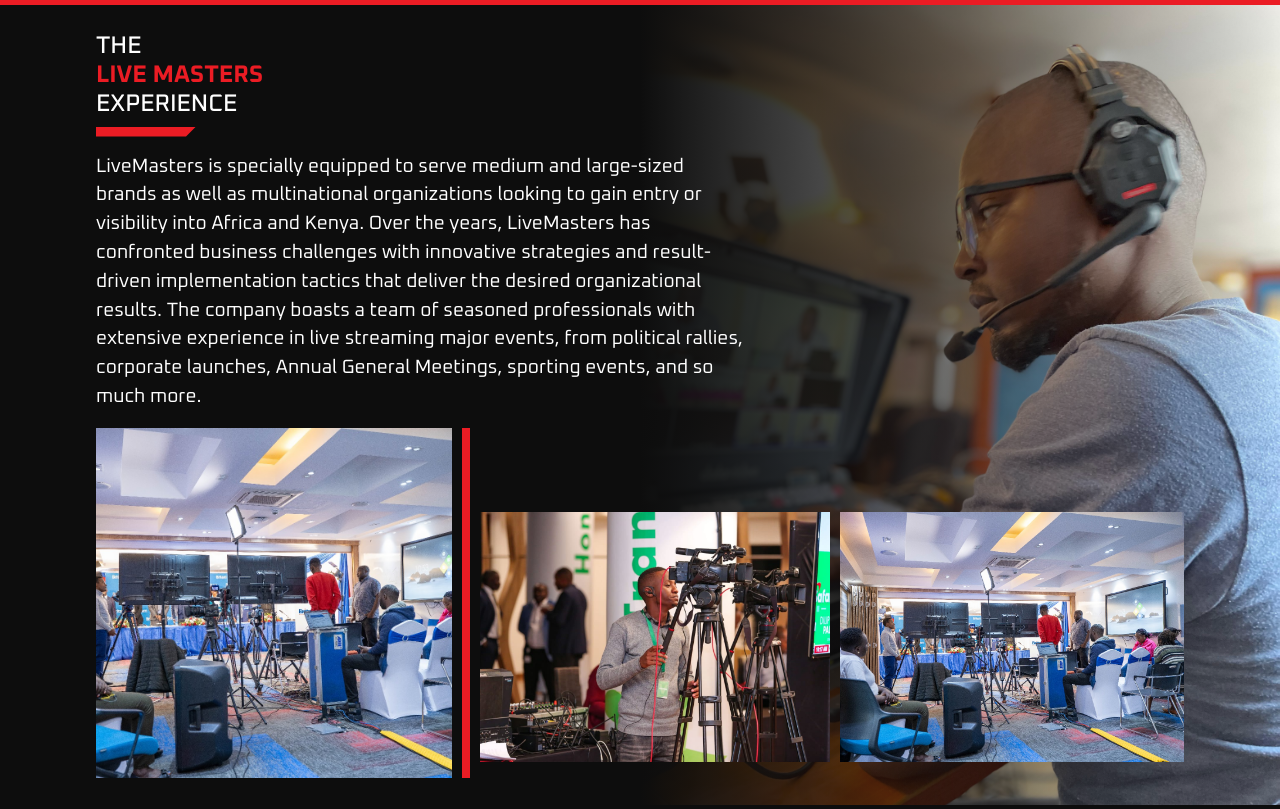
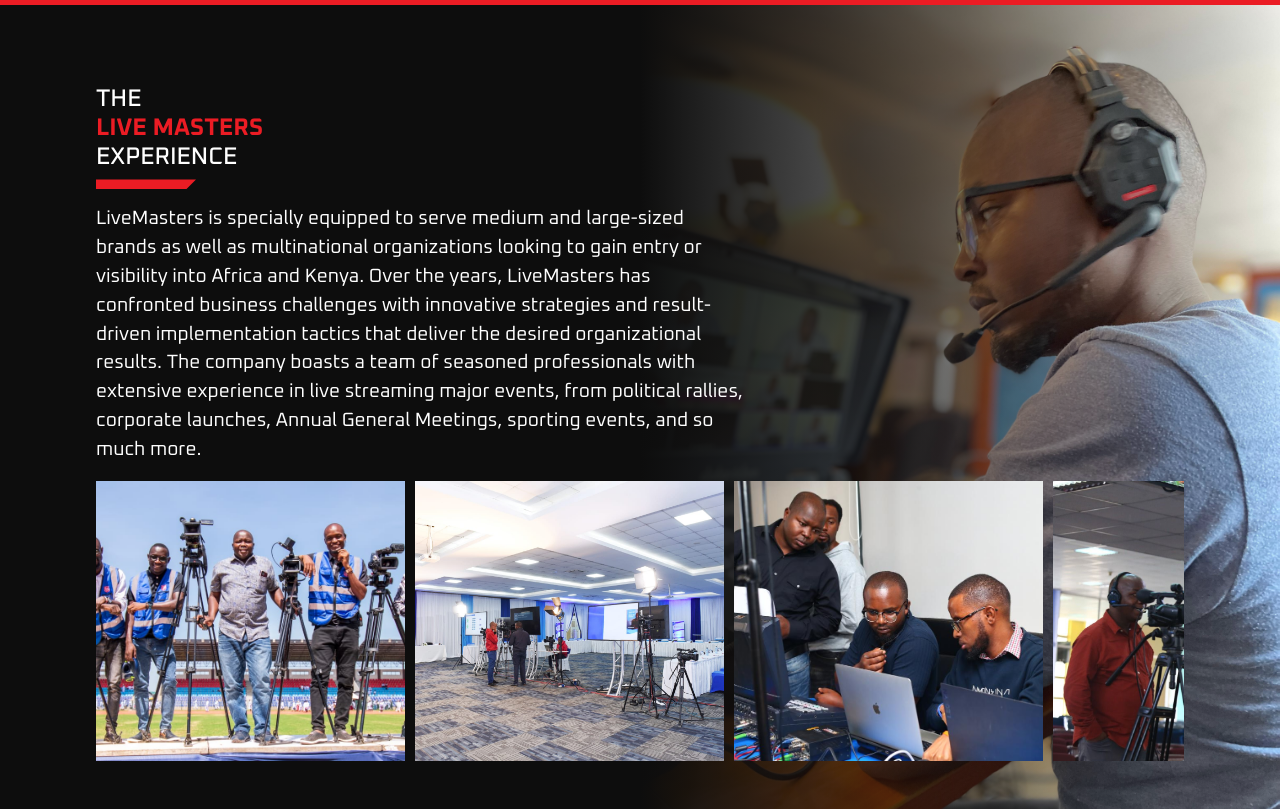
Before and after one commit to leonkae/livemasters, a Django app: template liveapp/templates/liveappTemp/experience.html in a window 1280 px wide. Run offline with Django 4.2, Linux system fonts and the light colour scheme; the template is opened without the code that fills it, so the values that code supplies are empty; some web fonts are replaced.

Commit message:
modify:templates

```diff
--- a/liveapp/static/css/global.css
+++ b/liveapp/static/css/global.css
@@ -40,7 +40,7 @@
   clip-path: polygon(0 0, 100% 0, 90% 100%, 0 100%);
 }
 .navbar-skew {
-  transform: skewX(-49deg);
+  transform: skewX(-48deg);
   width: 30px;
   background-color: var(--primary-color-red);
 }
@@ -57,11 +57,11 @@
   align-items: center;
   justify-content: center;
 }
-.logo-navbar{
+.logo-navbar {
   height: 110px;
   width: 110px;
 }
-.logo-navbar img{
+.logo-navbar img {
   height: 100%;
   width: 100%;
   object-fit: contain;
@@ -272,7 +272,7 @@
   right: 560px;
   transform: translateY(-40%);
 }
-.main-post__content_left img{
+.main-post__content_left img {
   object-fit: cover;
   object-position: center;
   height: 100%;
@@ -578,6 +578,11 @@
   color: white;
 }
 .experience-wrapper {
+  /* height: 100vh; */
+  background-color: var(--primary-color-dark);
+  position: relative;
+}
+.experience-wrapper-x {
   height: 100vh;
   background-color: var(--primary-color-dark);
   position: relative;
@@ -618,6 +623,8 @@
 .inner-experience-wrapper {
   width: 85%;
   z-index: 1000;
+  margin-bottom: 2rem;
+  margin-top: 5rem;
 }
 
 .inner-story-title span {
@@ -731,8 +738,8 @@
 .card-x-inner {
   position: relative;
   flex-shrink: 0;
-  width: 350px;
-  height: 250px;
+  width: 309px;
+  height: 280px;
   overflow: hidden;
 }
 .card-x-inner img {
@@ -968,30 +975,30 @@
   margin-top: 10px;
   padding: 10px;
 }
-.process-wrapper{
+.process-wrapper {
   height: 100vh;
   background-color: var(--primary-color-dark);
   display: flex;
   align-items: center;
   justify-content: center;
 }
-.inner-process-wrapper{
+.inner-process-wrapper {
   width: 85%;
 }
-.item-process-items{
+.item-process-items {
   display: flex;
   align-items: center;
   justify-content: center;
   margin-bottom: 1rem;
   margin-right: 1rem;
 }
-.item-left-process{
+.item-left-process {
   width: 100%;
   height: 300px;
   margin: 5px;
   position: relative;
 }
-.item-inner-content{
+.item-inner-content {
   position: absolute;
   top: 0px;
   height: 100%;
@@ -999,55 +1006,55 @@
   background-color: #0d0d0d6e;
   padding: 20px;
 }
-.inner-content-item{
+.inner-content-item {
   bottom: 0px;
   position: absolute;
 }
-.inner-content-item h1{
+.inner-content-item h1 {
   color: white;
   font-size: x-large;
 }
-.item-left-process img{
+.item-left-process img {
   height: 100%;
   width: 100%;
   object-fit: cover;
   object-position: center;
 }
-.item-process-xx-title{
+.item-process-xx-title {
   margin-bottom: 1rem;
   display: flex;
   justify-content: space-between;
   padding: 5px;
 }
-.item-process-xx-title h1{
+.item-process-xx-title h1 {
   color: white;
   font-size: larger;
 }
-.item-process-scroll{
+.item-process-scroll {
   height: 70vh;
-  overflow-x: hidden ;
+  overflow-x: hidden;
   overflow-y: scroll;
 }
-.acctual-story-arrow{
+.acctual-story-arrow {
   position: absolute;
   padding: 10px;
   bottom: 0px;
-  height: 80px;
+  height: 100px;
   width: 100%;
   display: flex;
   align-items: center;
   justify-content: center;
 }
-.acctual-story-arrow img{
+.acctual-story-arrow img {
   height: 100%;
   width: 100%;
   object-fit: contain;
 }
-.the-actual-story-item-content{
+.the-actual-story-item-content {
   height: 100%;
   position: relative;
 }
-.arrow-item{
+.arrow-item {
   width: 20px;
   height: 100%;
   clip-path: polygon(50% 100%, 0% 0%, 100% 0%);
--- a/liveapp/templates/liveappTemp/experience-two.html
+++ b/liveapp/templates/liveappTemp/experience-two.html
@@ -1,7 +1,7 @@
 {% extends "../base/base.html" %}{% load static %}{% block experience-two %}
 
 <div class="divider-line"></div>
-<div class="experience-wrapper" id="magazine">
+<div class="experience-wrapper-x" id="magazine">
   <div class="overlay-experience-wrapper">
     <div class="inner-experience-wrapper">
       <div class="inner-story-title">
--- a/liveapp/templates/liveappTemp/experience.html
+++ b/liveapp/templates/liveappTemp/experience.html
@@ -33,18 +33,11 @@
 
       <div class="experience-items">
         <div class="experience-items-inner">
-          <div class="left-side-experience">
+          <!-- <div class="left-side-experience">
             <img src="{% static 'images/family-bank.jpeg' %}" alt="" />
-            <!-- <div class="experience-content">
-              <h1>
-                Family bank <br />
-                corporate event.
-              </h1>
-            </div> -->
+          </div> -->
 
-          </div>
-
-          <div class="experience-line"></div>
+          <!-- <div class="experience-line"></div> -->
 
           <div class="experience-slider">
             <div class="center-bolt">
@@ -54,29 +47,18 @@
                     <div class="card-x-inner">
                       <img
                         loading="lazy"
-                        src="{% static 'images/redwire.jpeg' %}"
+                        src="{% static 'images/peoplesports.jpeg' %}"
                         alt=""
                       />
-                      <!-- <div class="bottom-left-x">
-                        <div class="title-line-experience">
-                          <h1>Kaizer Cheifs vs East London Fc</h1>
-                        </div>
-
-                      </div> -->
                     </div>
                   </div>
                   <div class="card-x">
                     <div class="card-x-inner">
                       <img
                         loading="lazy"
-                        src="{% static 'images/family-bank.jpeg' %}"
+                        src="{% static 'images/checkered-floor.jpeg' %}"
                         alt=""
                       />
-                      <!-- <div class="bottom-left-x">
-                        <div class="title-line-experience">
-                          <h1>Kaizer Cheifs vs East London Fc</h1>
-                        </div>
-                      </div> -->
                     </div>
                   </div>
                   <div class="card-x">
@@ -86,11 +68,24 @@
                         src="{% static 'images/blue-men.jpeg' %}"
                         alt=""
                       />
-                      <!-- <div class="bottom-left-x">
-                        <div class="title-line-experience">
-                          <h1>Kaizer Cheifs vs East London Fc</h1>
-                        </div>
-                      </div> -->
+                    </div>
+                  </div>
+                  <div class="card-x">
+                    <div class="card-x-inner">
+                      <img
+                        loading="lazy"
+                        src="{% static 'images/twogents.jpeg' %}"
+                        alt=""
+                      />
+                    </div>
+                  </div>
+                  <div class="card-x">
+                    <div class="card-x-inner">
+                      <img
+                        loading="lazy"
+                        src="{% static 'images/polka.jpeg' %}"
+                        alt=""
+                      />
                     </div>
                   </div>
                 </div>
```
Also changed, not shown: liveapp/templates/liveappTemp/process.html (+4 -4 lines), liveapp/static/images/chaden.jpeg (added), liveapp/static/images/checkered-floor.jpeg (added), liveapp/static/images/peoplesports.jpeg (added), liveapp/static/images/twogents.jpeg (added).
